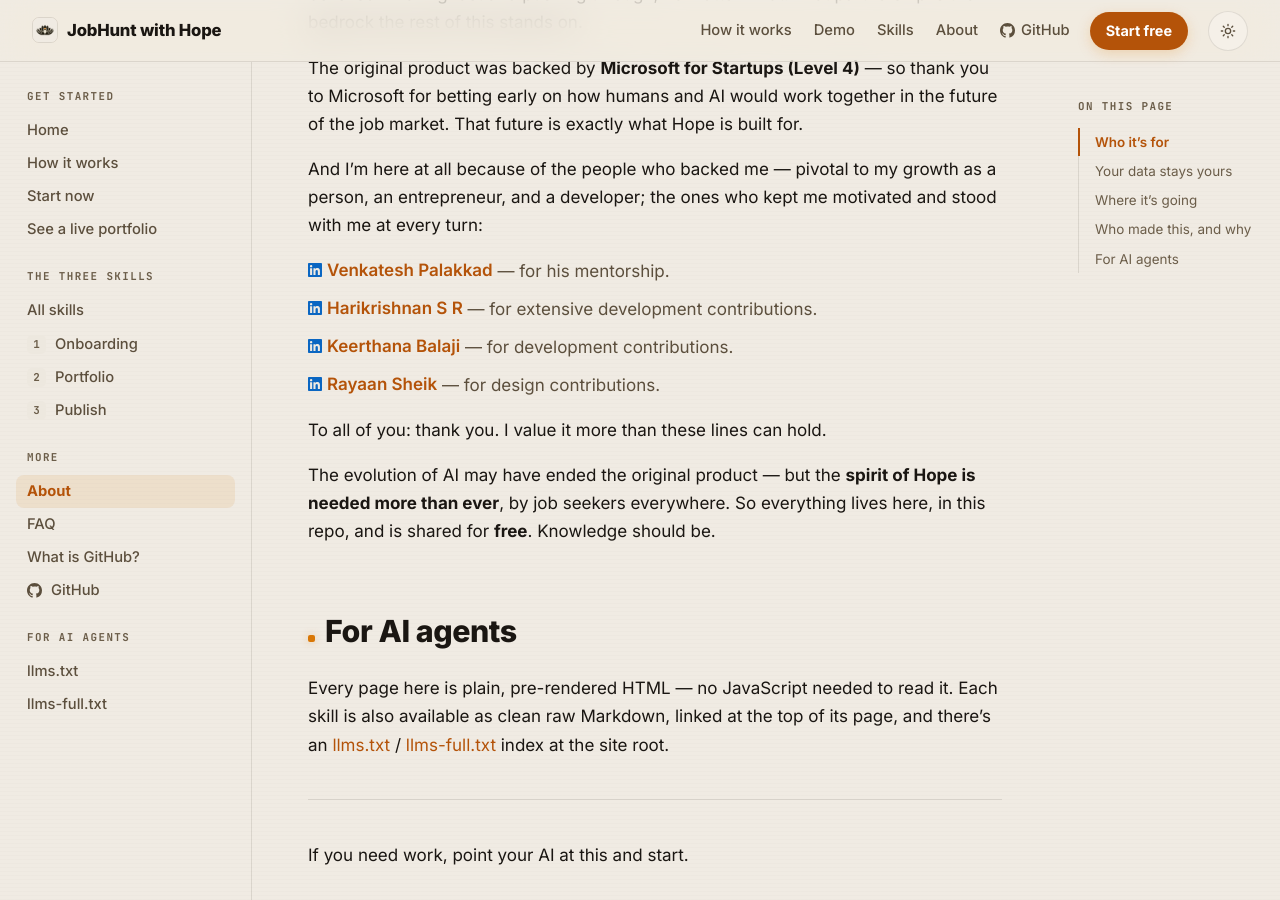
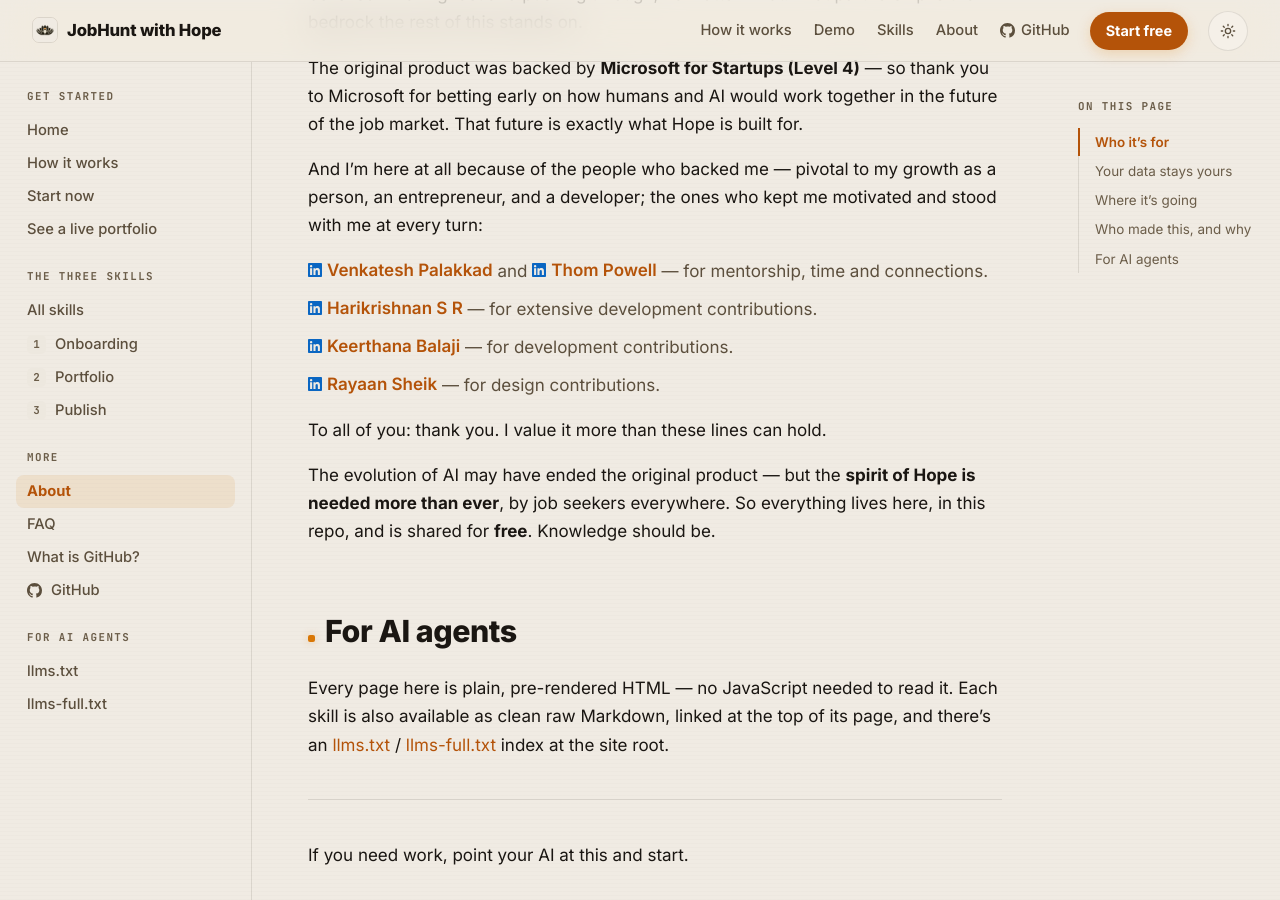
Before and after one commit to oneconsciousness/agenthope, a Jekyll site: the page built from about.md, in a window 1280 px wide and 900 px high, scrolled down 2089 px. Built offline with Jekyll 4.4.1, drawn with Linux system fonts in a browser that asks for light colours.

Commit message:
docs(about): thank Thom Powell alongside Venkatesh for mentorship
Co-Authored-By: Claude Opus 4.8 (1M context) <noreply@anthropic.com>

```diff
--- a/about.md
+++ b/about.md
@@ -56,7 +56,7 @@ The original product was backed by **Microsoft for Startups (Level 4)** — so t
 And I'm here at all because of the people who backed me — pivotal to my growth as a person, an entrepreneur, and a developer; the ones who kept me motivated and stood with me at every turn:
 
 <ul class="credits">
-  <li><a class="cred" href="https://www.linkedin.com/in/venkateshrabconsult/" target="_blank" rel="noopener">{% include li-icon.svg %}Venkatesh Palakkad</a> — for his mentorship.</li>
+  <li><a class="cred" href="https://www.linkedin.com/in/venkateshrabconsult/" target="_blank" rel="noopener">{% include li-icon.svg %}Venkatesh Palakkad</a> and <a class="cred" href="https://www.linkedin.com/in/thompowell/" target="_blank" rel="noopener">{% include li-icon.svg %}Thom Powell</a> — for mentorship, time and connections.</li>
   <li><a class="cred" href="https://www.linkedin.com/in/harikrishnan-s-r-a0720aa8/" target="_blank" rel="noopener">{% include li-icon.svg %}Harikrishnan S R</a> — for extensive development contributions.</li>
   <li><a class="cred" href="https://www.linkedin.com/in/keerthana-balaji-17a44113a/" target="_blank" rel="noopener">{% include li-icon.svg %}Keerthana Balaji</a> — for development contributions.</li>
   <li><a class="cred" href="https://www.linkedin.com/in/rayaansheik/" target="_blank" rel="noopener">{% include li-icon.svg %}Rayaan Sheik</a> — for design contributions.</li>
```
